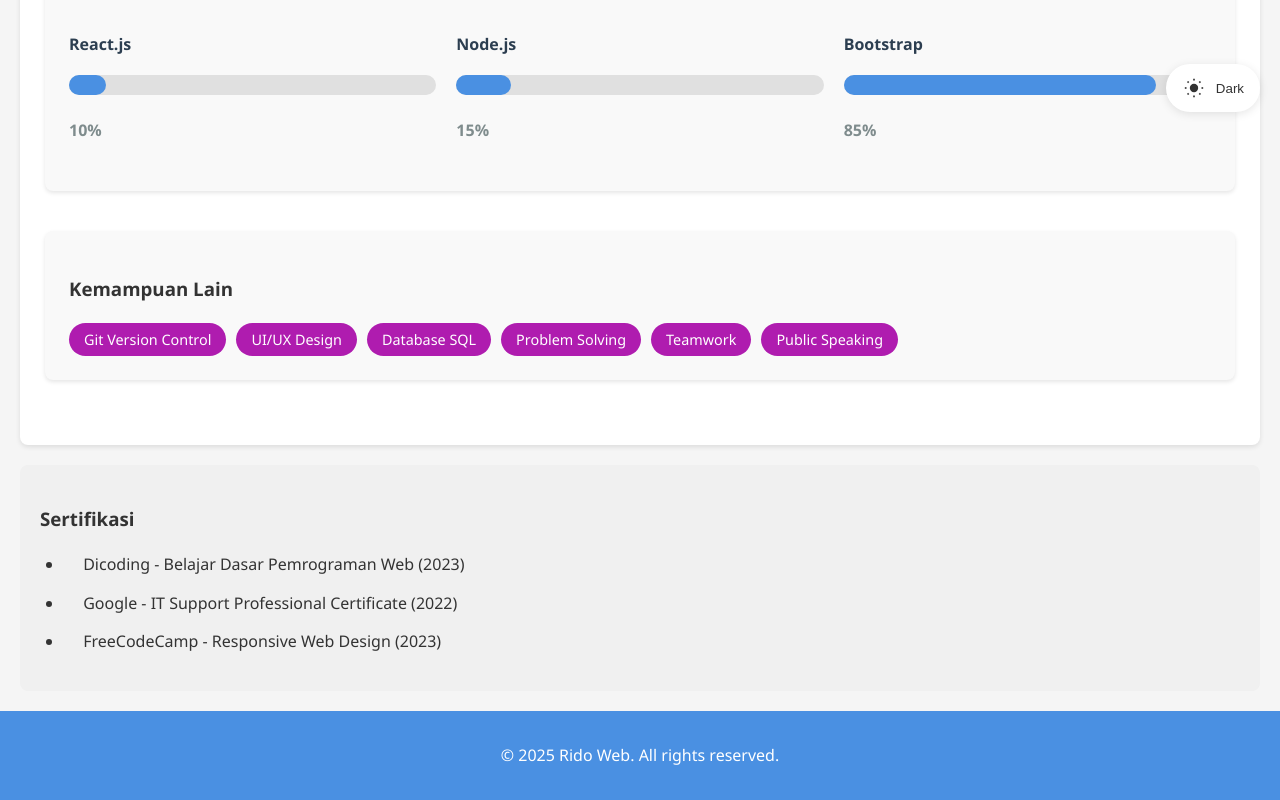
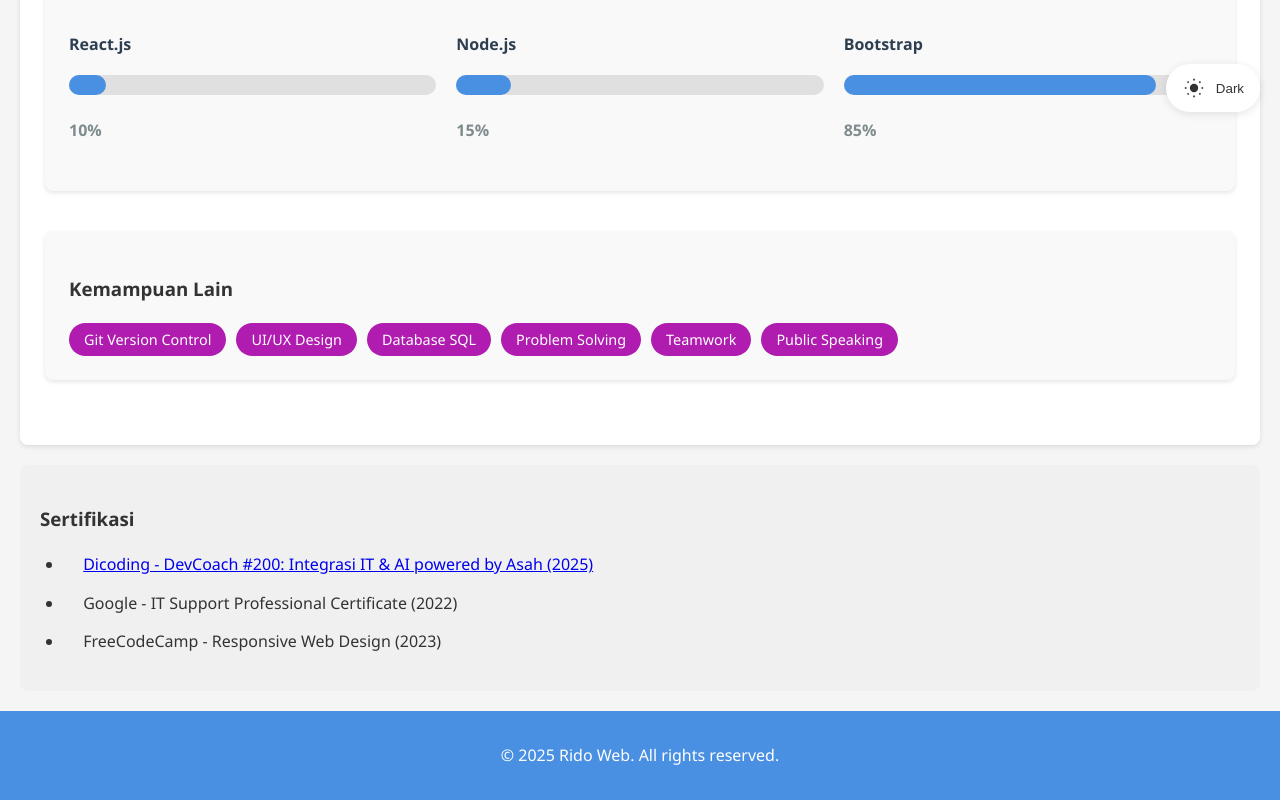
Before and after one commit to khoiri2205/proposal, a plain HTML site: page skil.html in a window 1280 px wide. Shown: the part 668-1468 px from the top of the page. Drawn offline with Linux system fonts and the light colour scheme.

Commit message:
Update skil.html
vfcsc

```diff
--- a/skil.html
+++ b/skil.html
@@ -92,7 +92,12 @@
         <aside>
             <h3>Sertifikasi</h3>
             <ul class="certifications">
-                <li>Dicoding - Belajar Dasar Pemrograman Web (2023)</li>
+                <li>
+            <a href="ACFrOgA6yCNOj0xfdPEZ9rifeX2Og9W67uXCdhltx5c04Dy0CxUACYLqAMC_NQwl3rO5asvfFlnriVQWKCN-LRpDK3XEZKSpuDnF38I8n2e53nR7deD_N88_CLmZlQr1JhYx-PS6Ihb6ZqyjxE0Ypf_ZIiOsI_d-thDR5wu9Xg==.pdf" target="_blank" rel="noopener noreferrer" class="cert-link">
+                Dicoding - DevCoach #200: Integrasi IT & AI powered by Asah (2025)
+                <span class="pdf-icon"></span>
+            </a>
+        </li>
                 <li>Google - IT Support Professional Certificate (2022)</li>
                 <li>FreeCodeCamp - Responsive Web Design (2023)</li>
             </ul>
```
